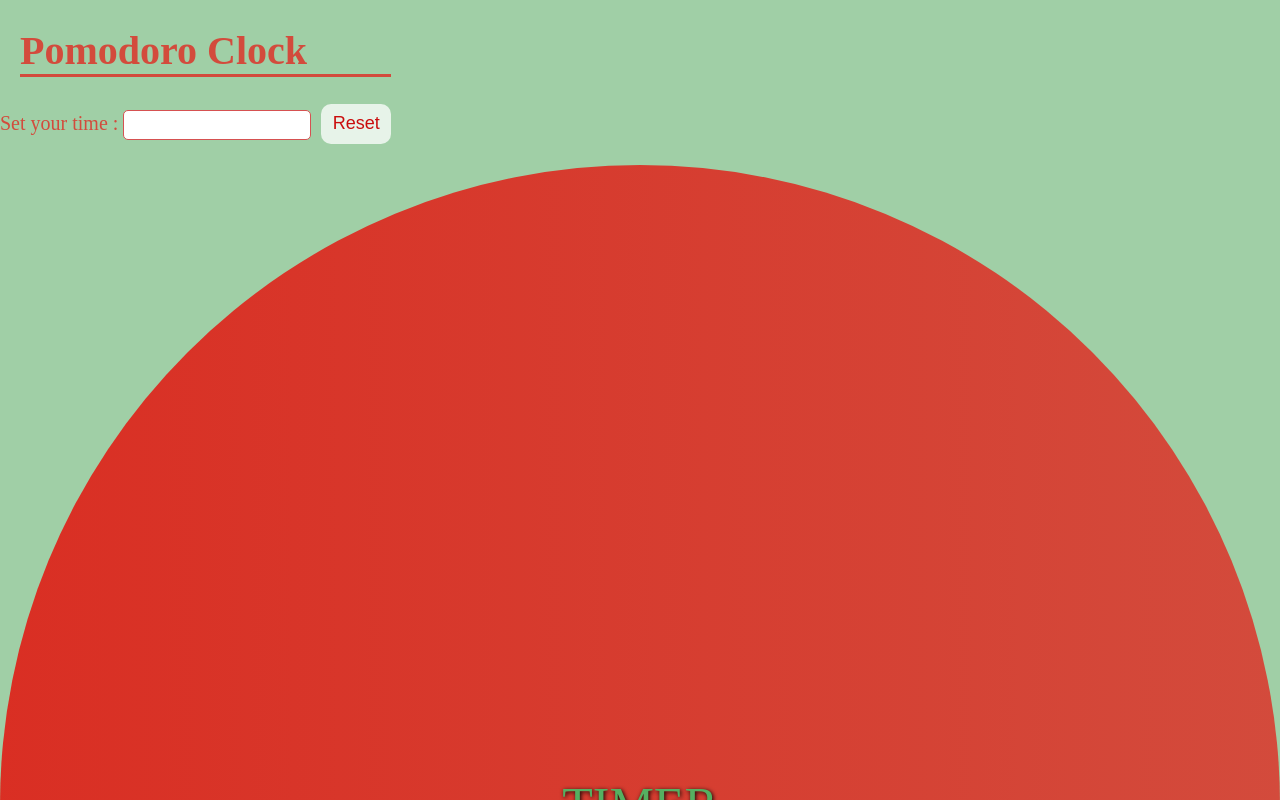
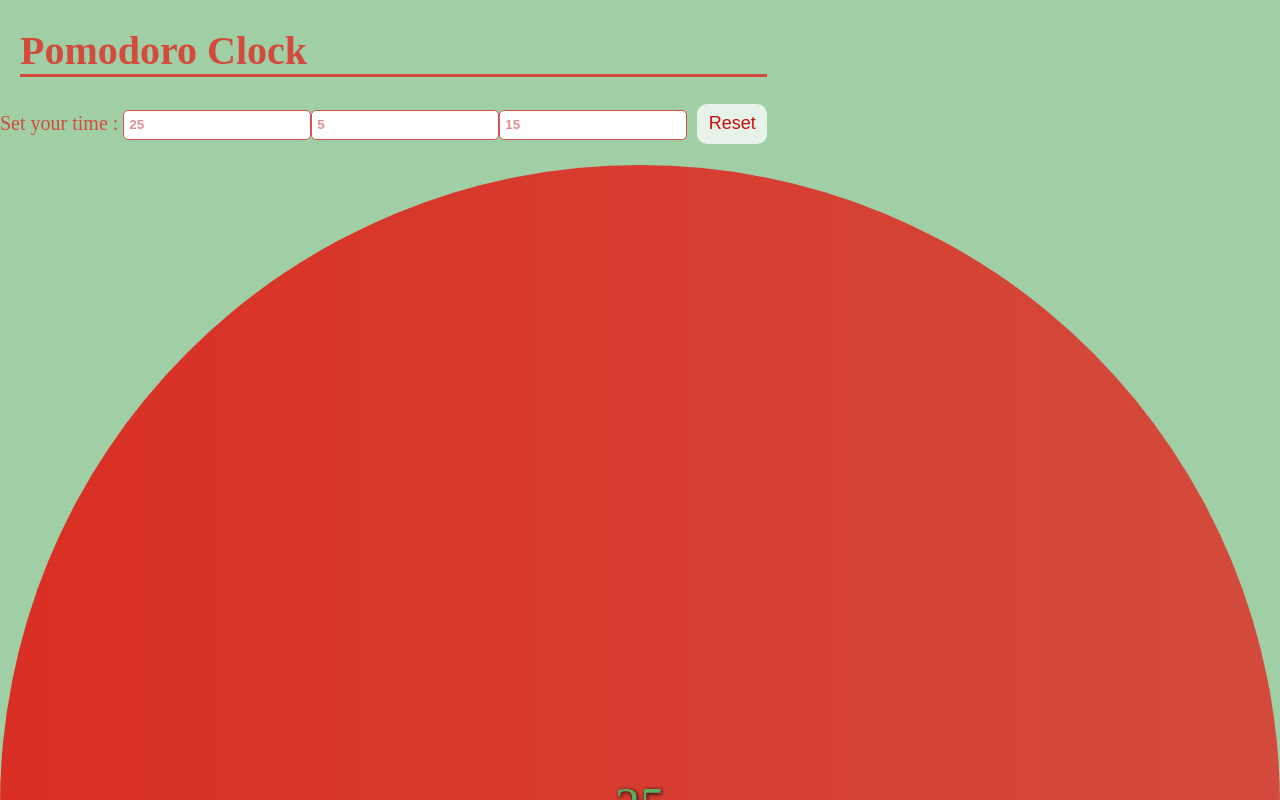
Before and after one commit to alfioparisi/pomodoro-clock, a React (Create React App) app in the folder pomodoro-react/: page / in a window 1280 px wide. Shown: the top 800 px of the page. Built offline with nearby package versions, Linux system fonts and the light colour scheme.

Commit message:
Link inputs and timer

```diff
--- a/pomodoro-react/src/App.js
+++ b/pomodoro-react/src/App.js
@@ -1,30 +1,35 @@
 import React from 'react';
 import './App.css';
 
-class Header extends React.Component {
-  render() {
+function Header(props) {
   return (
     <header>
       <h1>Pomodoro Clock</h1>
-        <label>Set your time : </label><input type="number" />
-        <button type="reset">Reset</button>
+      <form onSubmit={props.onSubmit} >
+        <label>Set your time : </label>
+        <input type="number" step="1" value={props.time}
+          // Pass in the callback both the event information object and which
+          // among time, short break and long break has been changed.
+          onChange={(evt, time) => props.changeTime(evt, 'time')} />
+        <input type="number" step="1" value={props.shortBreak}
+         onChange={(evt, time) => props.changeTime(evt, 'shortBreak')} />
+        <input type="number" step="1" value={props.longBreak}
+         onChange={(evt, time) => props.changeTime(evt, 'longBreak')} />
+        <button type="submit">Reset</button>
+      </form>
     </header>
   );
 }
-}
 
-class Pomodoro extends React.Component {
-  render() {
+function Pomodoro(props) {
   return (
     <section className="timer-container">
-        <div className="timer">TIMER</div>
+      <div className="timer">{props.time}</div>
     </section>
   );
 }
-}
 
-class Footer extends React.Component {
-  render() {
+function Footer(props) {
   return (
     <footer className="btn-container">
       <button>Start</button>
@@ -32,22 +37,56 @@ class Footer extends React.Component {
     </footer>
   );
 }
-}
 
 // The state is in the App because every component will send inputs to update it.
 class App extends React.Component {
   constructor() {
-    // Get the context.
+    // Get the context. Is required es6 syntax.
     super();
     this.state = {
-
+      time: 25,
+      shortBreak: 5,
+      longBreak: 15,
+      isRunning: false,
+      isBreak: false
     };
+    // Bind the callbacks to not lose the context.
+    this.handleSubmit = this.handleSubmit.bind(this);
+    this.changeTime = this.changeTime.bind(this);
+  }
+  /** Prevent the refresh of the page when the form is submitted and reset all
+  the inputs to their default values.
+  * @param {object} : the event information object
+  */
+  handleSubmit(evt) {
+    evt.preventDefault();
+    this.setState({
+      time: 25,
+      shortBreak: 5,
+      longBreak: 15
+    });
+    // TODO: clear interval
+  }
+  /** Change the state of the timer based on the user input.
+  * @param {object} : the event information object
+  * @param {string} : either 'time', 'shortBreak' or 'longBreak'
+  */
+  changeTime(evt, val) {
+    this.setState({
+      // If the time provided by the user is less than 0, set it to 0.
+      // Use es6 syntax '[]' to compute the string 'val' to the property key of
+      // 'this.state'.
+      [val]: evt.target.value > 0 ? evt.target.value : ''
+    });
   }
   render() {
     return (
       <div className="container">
-        <Header />
-        <Pomodoro />
+        <Header onSubmit={this.handleSubmit} time={this.state.time}
+          changeTime={(evt, val) => this.changeTime(evt, val)}
+          shortBreak={this.state.shortBreak}
+          longBreak={this.state.longBreak} />
+        <Pomodoro time={this.state.time} />
         <Footer />
       </div>
     );
--- a/pomodoro-react/src/index.css
+++ b/pomodoro-react/src/index.css
@@ -71,7 +71,7 @@ button {
   margin-bottom: 20px;
 }
 
-button[type='reset'] {
+button[type='submit'] {
   height: 40px;
   margin-left: 10px;
   margin-bottom: 0;
```
Lines whose indentation alone changed are shown as unchanged.
